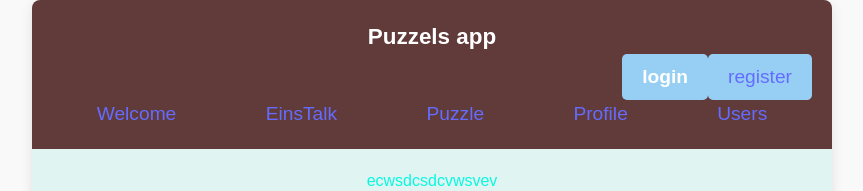
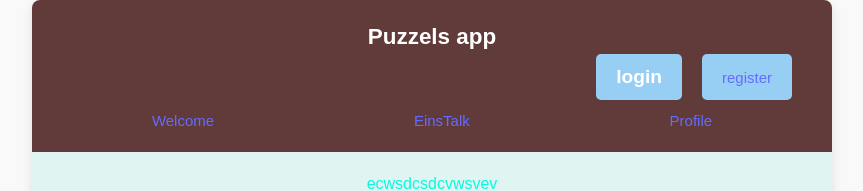
Before and after one commit to yoske208/Einstalk-fork, a React (Vite) app in the folder Client/: page / in a window 1280 px wide. Shown: the top 191 px of the page, without its empty margins (208-1071 px from the left). Built offline with nearby package versions, Linux system fonts and the light colour scheme; no server answers.

Commit message:
css update

```diff
--- a/Client/src/App.css
+++ b/Client/src/App.css
@@ -32,8 +32,18 @@ body {
   justify-content: space-around;
 }
 .login_register{
+  display: flex;
   align-self: flex-end;
+  justify-content: space-between;
+  width: 30;
+
 }
+
+.login_register button {
+  margin-right: 20px;
+  margin-bottom: 10px;
+}
+
 
 
 
--- a/Client/src/Layout/Header/Header.tsx
+++ b/Client/src/Layout/Header/Header.tsx
@@ -33,9 +33,8 @@ const Header = () => {
         <div className="navlink">
         <NavLink to={'/Welcome'}>Welcome</NavLink>
         <NavLink to={'/'}>EinsTalk</NavLink>
-        <NavLink to={'/Puzzle'}>Puzzle</NavLink>
         <NavLink to={'/Profile'}>Profile</NavLink>
-        <NavLink to={'/Users'}>Users</NavLink>
+        {/* <NavLink to={'/Users'}>Users</NavLink> */}
 
 
         </div>
--- a/Client/src/index.css
+++ b/Client/src/index.css
@@ -13,6 +13,7 @@ a {
   font-weight: 500;
   color: #646cff;
   text-decoration: inherit;
+  font-size: 15px;
 }
 a:hover {
   color: #535bf2;
```
